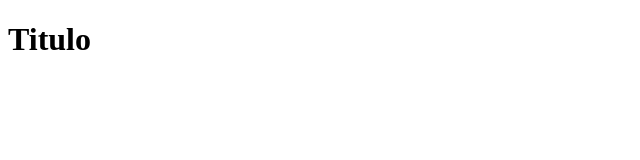
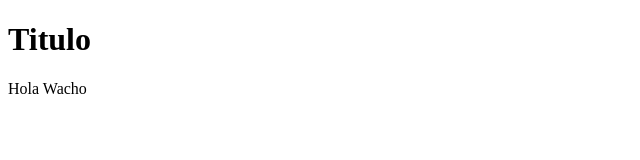
Before and after one commit to Kurry33/projectDemoCoursePrework, a plain HTML site: page index.html in a window 1280 px wide. Shown: the whole page, without its empty margins (0-640 px from the left). Drawn offline with Linux system fonts and the light colour scheme.

Commit message:
Second Commit. Agregamos un p

```diff
--- a/index.html
+++ b/index.html
@@ -8,5 +8,6 @@
 </head>
 <body>
   <h1> Titulo</h1>
+  <p>Hola Wacho</p>
 </body>
 </html>
```
